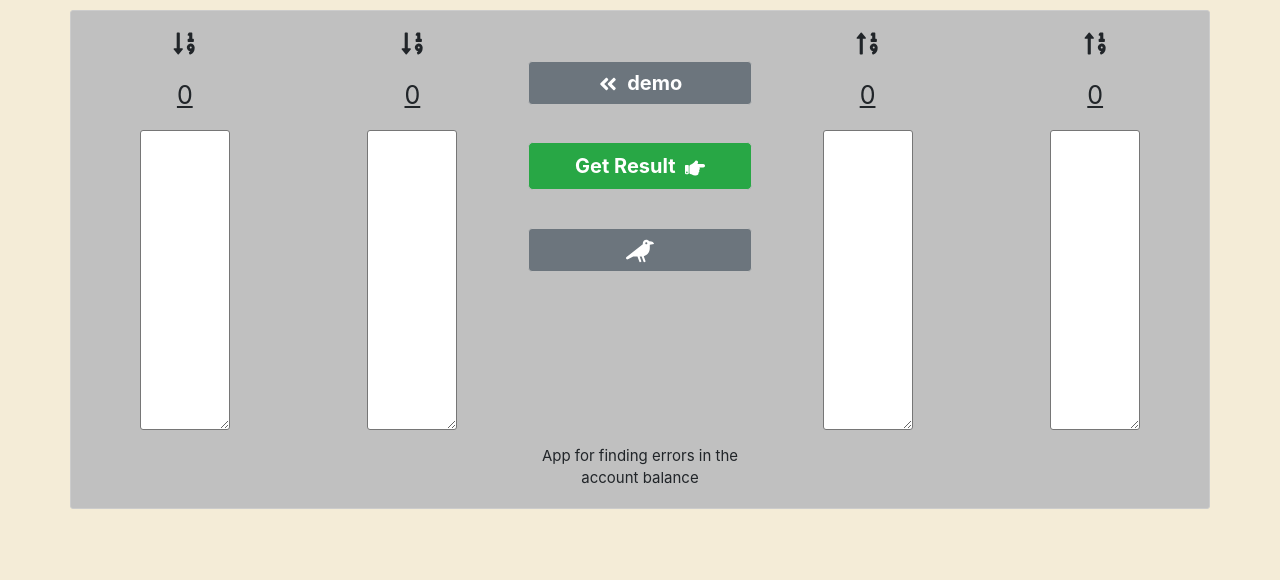
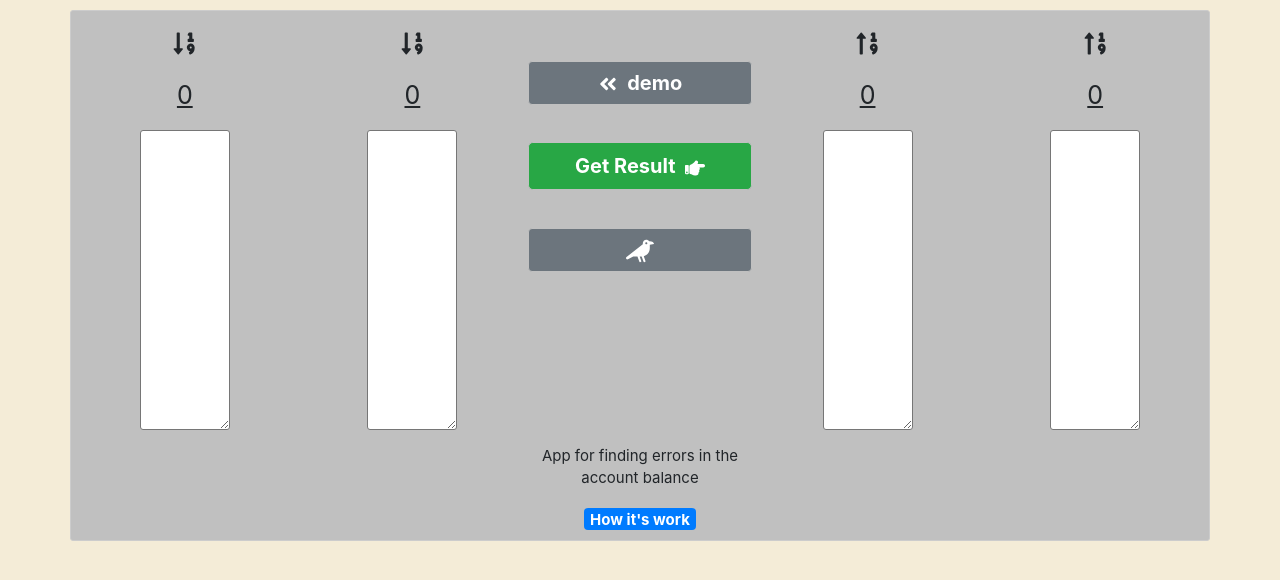
Before and after one commit to zloid/React-App-Finding-Balance-Errors, a React (Create React App) app: page / in a window 1280 px wide. Shown: the top 580 px of the page. Built offline with nearby package versions, Linux system fonts and the light colour scheme.

Commit message:
refactoring

```diff
--- a/src/components/MaryDebet.jsx
+++ b/src/components/MaryDebet.jsx
@@ -6,6 +6,7 @@ import {
   Button,
   OverlayTrigger,
   Tooltip,
+  Badge,
 } from 'react-bootstrap'
 
 import {
@@ -225,7 +226,7 @@ export class MaryDebet extends Component {
               <OverlayTrigger
                 placement="bottom"
                 overlay={
-                  <Tooltip id="tooltip-disabled">KAFKA, DESTROY ALL !</Tooltip>
+                  <Tooltip id="tooltip-disabled">KAFKA, DESTROY ALL!</Tooltip>
                 }
               >
                 <Button onClick={this.destroyAll} block variant="secondary">
@@ -280,6 +281,16 @@ export class MaryDebet extends Component {
               <p className="middlePos">
                 App for finding errors in the account balance
               </p>
+              <h5>
+                <OverlayTrigger
+                  placement="bottom"
+                  overlay={
+                    <Tooltip id="tooltip-disabled">Numbers in the first left column must be the same as the second column numbers from left. If not match, then we see the difference in the columns from right.</Tooltip>
+                  }
+                >
+                  <Badge variant="primary">How it's work</Badge>
+                </OverlayTrigger>
+              </h5>
             </Col>
             <Col />
             <Col />
```
Also changed, not shown: 1 other file (tests, documents, lock files or other folders). Lines whose indentation alone changed are shown as unchanged.
